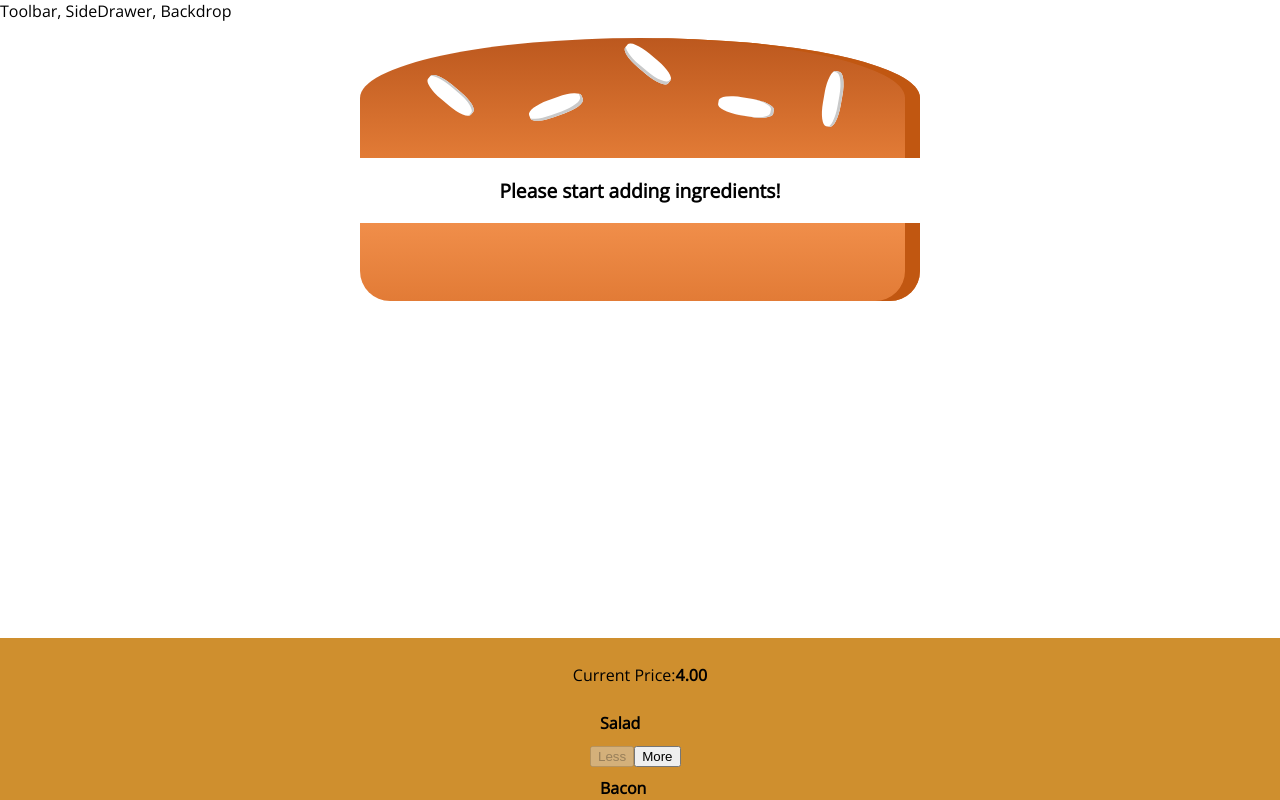
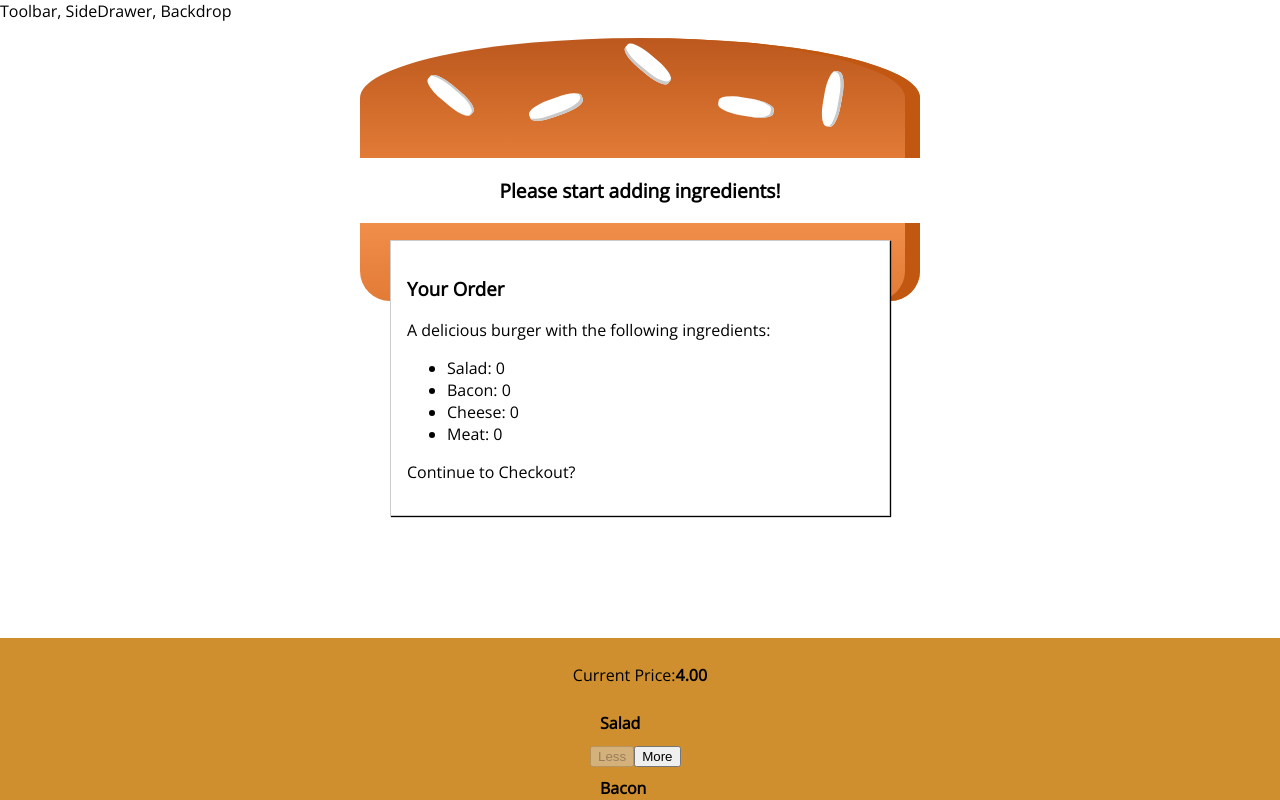
Before and after one commit to AjlaBise/MyBurger, a React app: page / in a window 1280 px wide. Shown: the top 800 px of the page. Built offline with nearby package versions, Linux system fonts and the light colour scheme.

Commit message:
CreatingTheOrderSummary

```diff
--- /dev/null
+++ b/src/components/Burger/OrderSummary/OrderSummary.js
@@ -0,0 +1,23 @@
+import React from 'react'
+import Aux from '../../../hoc/Auxiliary';
+
+const OrderSummary = (props) => {
+    const ingredientSummary = Object.keys(props.ingredients)
+        .map(igKey => {
+            return (<li key={igKey}><span style={{ textTransform:'capitalize' }}>{igKey}</span>: {props.ingredients[igKey]}</li>);
+        });
+
+    return (
+        <Aux>
+            <h3>Your Order</h3>
+            <p>A delicious burger with the following ingredients: </p>
+            <ul>
+                {ingredientSummary}
+            </ul>
+            <p>Continue to Checkout?</p>
+        </Aux>
+    );
+
+};
+
+export default OrderSummary
--- /dev/null
+++ b/src/components/UI/Modal/Modal.js
@@ -0,0 +1,14 @@
+import React from 'react'
+import classes from './Model.css';
+
+const Modal = (props) => (
+<div className={classes.Modal}>
+     {props.children}
+</div>
+
+
+
+);
+
+
+export default Modal
--- /dev/null
+++ b/src/components/UI/Modal/Model.css
@@ -0,0 +1,20 @@
+.Modal {
+    position: fixed;
+    z-index: 500;
+    background-color: white;
+    width: 70%;
+    border: 1px solid #ccc;
+    box-shadow: 1px 1px 1px black;
+    padding: 16px;
+    left: 15%;
+    top: 30%;
+    box-sizing: border-box;
+    transition: all 0.3s ease-out;
+}
+
+@media (min-width: 600px) {
+    .Modal {
+        width: 500px;
+        left: calc(50% - 250px);
+    }
+}
--- a/src/containers/BurgerBuilder/BurgerBuilder.js
+++ b/src/containers/BurgerBuilder/BurgerBuilder.js
@@ -2,6 +2,8 @@
 import BuildControls from '../../components/Burger/BuildControls/BuildControls';
 import Burger from '../../components/Burger/Burger';
 import Aux from '../../hoc/Auxiliary';
+import Modal from '../../components/UI/Modal/Modal';
+import OrderSummary from '../../components/Burger/OrderSummary/OrderSummary';
 
 const INGREDIENT_PRICES={
     salad: 0.5,
@@ -87,7 +89,9 @@
         }
         return (
             <Aux>
-
+                <Modal>
+                <OrderSummary ingredients={this.state.ingredients} />
+                </Modal>
                 <Burger ingredients={this.state.ingredients} />
                 <BuildControls
                 ingredientAdded={this.addIngredientHandler}
```
Also changed, not shown: src/components/UI/Backdrop/Backdrop.js (added).
